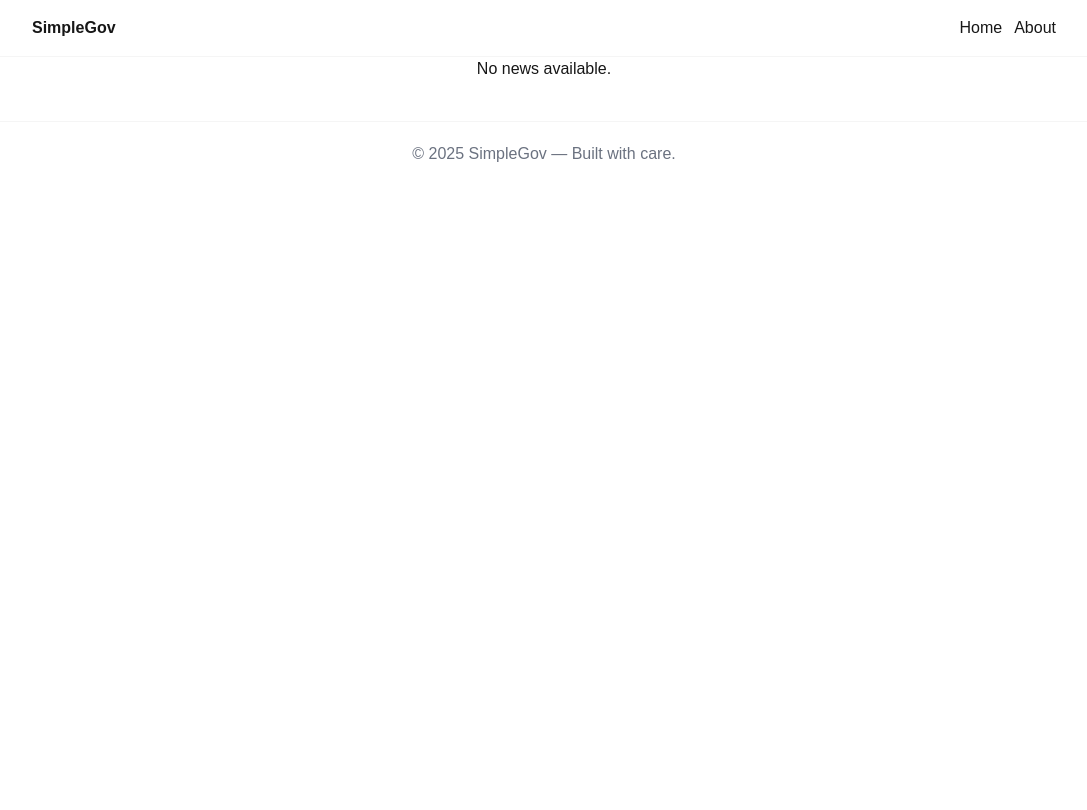
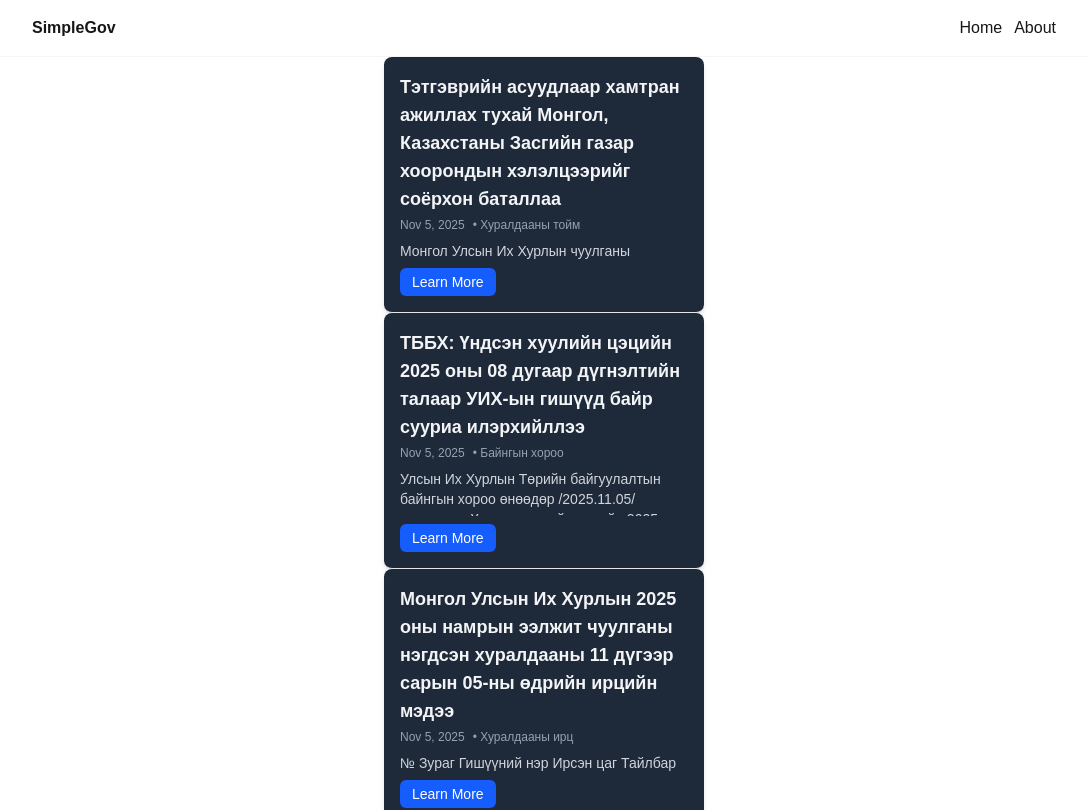
Before and after one commit to DanDar-Solutions/simplegov, a Next.js app: page / in a window 1280 px wide. Shown: the top 810 px of the page, without its empty margins (96-1183 px from the left). Built offline with nearby package versions, Linux system fonts and the light colour scheme.

Commit message:
fixed things and structures

```diff
--- a/src/app/page.tsx
+++ b/src/app/page.tsx
@@ -1,9 +1,11 @@
 import AppLayout from "@/components/layout/AppLayout";
 import HomeWidget from "@/components/web/widgets/HomeWidget";
-export default function Home() {
+import { FetchNews } from "@/core/scrap";
+export default async function Home() {
+  const news = await FetchNews()
   return (
     <AppLayout>
-      <HomeWidget/>
+      <HomeWidget news={news}/>
     </AppLayout>
   );
 }
--- /dev/null
+++ b/src/components/web/items/NewsItem.tsx
@@ -0,0 +1,82 @@
+"use client";
+
+import { useState } from "react";
+import { NewsItemType } from "@/static/types/news";
+
+export default function NewsItem({
+  id,
+  url,
+  title,
+  date,
+  category,
+  part,
+  totalParts,
+  content,
+}: NewsItemType) {
+  const [expanded, setExpanded] = useState(false);
+
+  const showPartInfo =
+    typeof part === "number" &&
+    typeof totalParts === "number" &&
+    totalParts > 1;
+
+  const previewContent = content.length > 200 ? content.slice(0, 200) + "..." : content;
+
+  return (
+    <article
+      key={id}
+      className="bg-gray-800 text-gray-100 rounded-lg shadow-md p-4 flex flex-col justify-between w-80 h-64 overflow-hidden"
+      aria-labelledby={`news-${id}`}
+    >
+      {/* Header */}
+      <header className="mb-2">
+        <h3 id={`news-${id}`} className="text-lg font-semibold mb-1">
+          {title}
+        </h3>
+        <div className="text-xs text-gray-400 flex flex-wrap gap-2">
+          <time dateTime={date}>
+            {new Date(date).toLocaleDateString("mn-MN", {
+              year: "numeric",
+              month: "short",
+              day: "numeric",
+            })}
+          </time>
+          <span>• {category}</span>
+          {showPartInfo && <span>• Хэсэг {part}/{totalParts}</span>}
+        </div>
+      </header>
+
+      {/* Content */}
+      <section className="text-sm text-gray-300 flex-1 overflow-hidden">
+        {isHtml(content) ? (
+          <div
+            className={`prose prose-sm max-w-none text-gray-200 transition-all ${
+              expanded ? "overflow-visible" : "overflow-hidden"
+            }`}
+            style={{ maxHeight: expanded ? "none" : "6rem" }} // fixed preview height
+            dangerouslySetInnerHTML={{ __html: expanded ? content : previewContent }}
+          />
+        ) : (
+          <p className="transition-all" style={{ maxHeight: expanded ? "none" : "6rem" }}>
+            {expanded ? content : previewContent}
+          </p>
+        )}
+      </section>
+
+      {/* Learn More Button */}
+      {content.length > 200 && (
+        <button
+          onClick={() => setExpanded(!expanded)}
+          className="mt-2 self-start bg-blue-600 text-white px-3 py-1 rounded-md text-sm font-medium hover:bg-blue-700 transition-colors"
+        >
+          {expanded ? "Show Less" : "Learn More"}
+        </button>
+      )}
+    </article>
+  );
+}
+
+/** Detects if content looks like HTML */
+function isHtml(str: string): boolean {
+  return /<[^>]+>/.test(str);
+}
--- /dev/null
+++ b/src/components/web/legits/NewFeeds.tsx
@@ -0,0 +1,16 @@
+import { NewsItemType } from "@/static/types/news";
+import NewsItem from "../items/NewsItem";
+
+export interface NewsFeedProps {
+  news: NewsItemType[];
+}
+
+export default function NewsFeed({ news }: NewsFeedProps) {
+  return (
+    <section className="news-feed divide-y divide-gray-200">
+      {news.map((item) => (
+        <NewsItem key={item.title} {...item} />
+      ))}
+    </section>
+  );
+}
--- a/src/components/web/legits/newsFeed.tsx
+++ /dev/null
@@ -1,38 +0,0 @@
-import React from "react";
-
-// Define the shape of a single news item
-interface NewsItem {
-  id: string | number;
-  title: string;
-  description?: string;
-  url?: string;
-}
-
-// Props interface
-interface NewsFeedProps {
-  news: NewsItem[];
-}
-
-const NewsFeed: React.FC<NewsFeedProps> = ({ news }) => {
-  if (!news || news.length === 0) {
-    return <div>No news available.</div>;
-  }
-
-  return (
-    <div className="news-feed">
-      {news.map((item) => (
-        <div key={item.id} className="news-item">
-          <h3>{item.title}</h3>
-          {item.description && <p>{item.description}</p>}
-          {item.url && (
-            <a href={item.url} target="_blank" rel="noopener noreferrer">
-              Read more
-            </a>
-          )}
-        </div>
-      ))}
-    </div>
-  );
-};
-
-export default NewsFeed;
--- a/src/components/web/widgets/HomeWidget.tsx
+++ b/src/components/web/widgets/HomeWidget.tsx
@@ -1,9 +1,12 @@
-import NewsFeed from "../legits/newsFeed";
+"use client";
 
-export default function HomeWidget() {
-  return (
-    <>
-    <NewsFeed news={[]}/>
-    </>
-  )
+import NewsFeed from "@/components/web/legits/NewFeeds";
+import type { NewsItemType } from "../../../static/types/news";
+
+interface HomeWidgetProps {
+  news: NewsItemType[];
 }
+
+export default function HomeWidget({ news }: HomeWidgetProps) {
+  return <NewsFeed news={news} />;
+}
--- /dev/null
+++ b/src/core/scrap/index.ts
@@ -0,0 +1,16 @@
+import path from "path";
+import { promises as fs } from "fs";
+import type { NewsItemType } from "@/static/types/news";
+
+export async function FetchNews(): Promise<NewsItemType[]> {
+  const filePath = path.join(process.cwd(), "parliament.json");
+
+  try {
+    const fileContents = await fs.readFile(filePath, "utf-8");
+    const news: NewsItemType[] = JSON.parse(fileContents);
+    return news;
+  } catch (err) {
+    console.error("[FetchNews] Failed to read or parse JSON:", err);
+    return [];
+  }
+}
--- /dev/null
+++ b/src/static/types/news.ts
@@ -0,0 +1,10 @@
+export type NewsItemType = {
+  id: string;
+  url: string;
+  title: string;
+  date: string;
+  category: string;
+  part?: number;
+  totalParts?: number;
+  content: string;
+};
```
